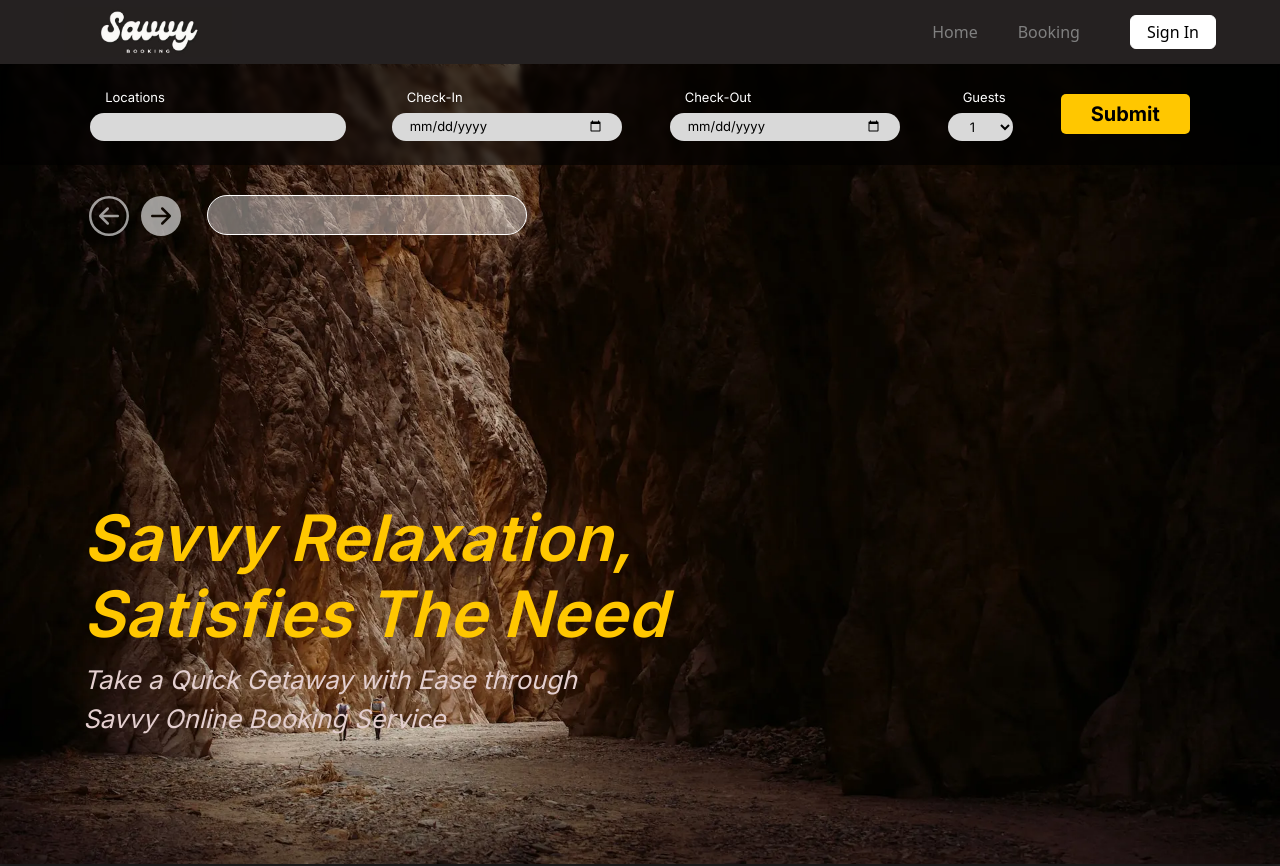
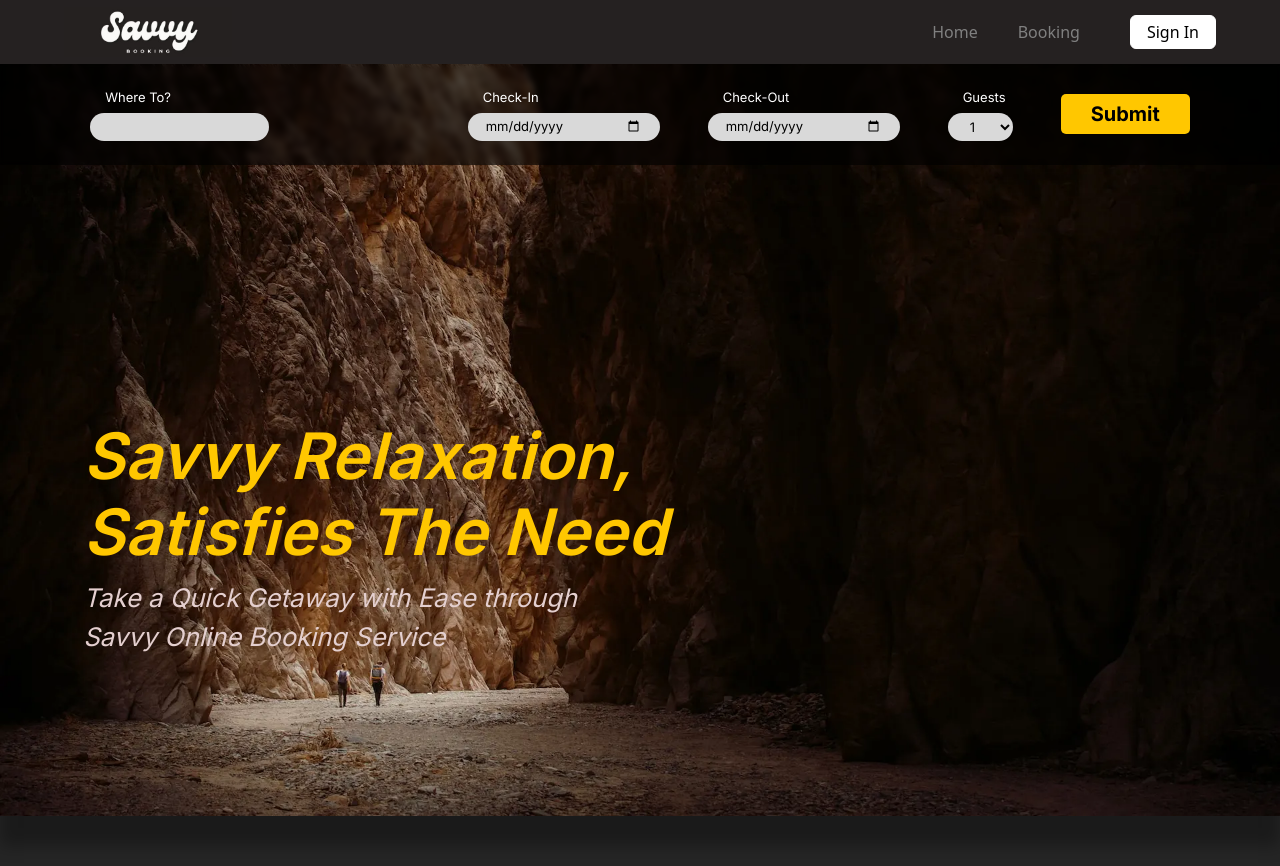
Before and after one commit to makyiabonner/booking, a Next.js app: page / in a window 1280 px wide. Shown: the top 866 px of the page. Built offline with nearby package versions, Linux system fonts and the light colour scheme.

Commit message:
search tab fully responsive and removed unused components

```diff
--- a/src/components/Homepage/Landing/landing.js
+++ b/src/components/Homepage/Landing/landing.js
@@ -2,25 +2,25 @@ import styles from './landing.module.scss';
 
 export default function LandingSection(){
     return(
-        <div className={styles.landing}>
-              <form className={`py-4 ${styles.form}`}>
+        <div className={styles.Landing}>
+              <form className={`py-4 ${styles.Form}`}>
                 <section className={` flex-column flex-lg-row gap-3 gap-lg-0 ${styles.section}`}>
                   <div>
-                      <label className={`${styles.label} d-block`}>Locations</label>
-                      <input className={styles.LocationText} type='text' required />
+                      <label className={`${styles.Form__label} d-block`}>Where To?</label>
+                      <input className={styles.Form__inputLocation} type='text' required />
                   </div>
                   <section className={`flex-column flex-lg-row gap-3 gap-lg-5 ${styles.rightSectionForm}`}>
                     <div>
-                        <label className={`${styles.label} d-block`}>Check-In</label>
-                        <input className={styles.inputText} type='date' />
+                        <label className={`${styles.Form__label} d-block`}>Check-In</label>
+                        <input className={styles.Form__input} type='date' />
                     </div>
                     <div>
-                        <label className={`${styles.label} d-block`}>Check-Out</label>
-                        <input className={styles.inputText} type='date' />
+                        <label className={`${styles.Form__label} d-block`}>Check-Out</label>
+                        <input className={styles.Form__input} type='date' />
                     </div>
                     <div>
-                        <label className={`${styles.label} d-block`}>Guests</label>
-                        <select className={`w-100 ${styles.inputText}`}>
+                        <label className={`${styles.Form__label} d-block`}>Guests</label>
+                        <select className={`w-100 ${styles.Form__input}`}>
                           <option value="1">1</option>
                           <option value="2">2</option>
                           <option value="3">3</option>
@@ -32,26 +32,13 @@ export default function LandingSection(){
                   </section>
                 </section>
               </form>
-              <section className={styles.landingContent}>
-                <div className={styles.landingNav}>
-                  <button className={`d-none d-lg-block ${styles.button}`}>
-                    <svg xmlns="http://www.w3.org/2000/svg" width="40" height="40" fill="rgba(255,255,255,.6)" class="bi bi-arrow-left-circle" viewBox="0 0 16 16">
-                      <path fill-rule="evenodd" d="M1 8a7 7 0 1 0 14 0A7 7 0 0 0 1 8zm15 0A8 8 0 1 1 0 8a8 8 0 0 1 16 0zm-4.5-.5a.5.5 0 0 1 0 1H5.707l2.147 2.146a.5.5 0 0 1-.708.708l-3-3a.5.5 0 0 1 0-.708l3-3a.5.5 0 1 1 .708.708L5.707 7.5H11.5z"/>
-                    </svg>
-                  </button>
-                  <button className={`d-none d-lg-block ${styles.button}`}>
-                    <svg xmlns="http://www.w3.org/2000/svg" width="40" height="40" fill="rgba(255,255,255,.6)" class="bi bi-arrow-right-circle-fill" viewBox="0 0 16 16">
-                      <path d="M8 0a8 8 0 1 1 0 16A8 8 0 0 1 8 0zM4.5 7.5a.5.5 0 0 0 0 1h5.793l-2.147 2.146a.5.5 0 0 0 .708.708l3-3a.5.5 0 0 0 0-.708l-3-3a.5.5 0 1 0-.708.708L10.293 7.5H4.5z"/>
-                    </svg>
-                  </button>
-                  <input className={`d-none d-lg-block ${styles.input}`} type='text' />
-                </div>
-                <div className={`${styles.landingDiv} pb-lg-0`}>
+              <section className={styles.Hero}>
+                <div className={styles.Hero__content}>
                   <i>
-                    <h1 className={styles.landingText}>Savvy Relaxation,<br></br>Satisfies The Need</h1>
+                    <h1 className={styles.Hero__title}>Savvy Relaxation,<br></br>Satisfies The Need</h1>
                   </i>
                   <i>
-                    <p className={styles.landingDesc}>Take a Quick Getaway with Ease through<br></br> Savvy Online Booking Service</p>
+                    <p className={styles.Hero__subtitle}>Take a Quick Getaway with Ease through<br></br> Savvy Online Booking Service</p>
                   </i>
                 </div>
               </section>
--- a/src/components/Homepage/Landing/landing.module.scss
+++ b/src/components/Homepage/Landing/landing.module.scss
@@ -1,7 +1,7 @@
 @import '../../../styles/variables.scss';
 @import '../../../styles/fonts.scss';
 
-.form{
+.Form{
   display: flex;
   justify-content: space-between;
   width: 100%;
@@ -11,6 +11,27 @@
   color: white;
   backdrop-filter: blur(3px);
   gap: 20px;
+
+  &__label{
+    font-size: 13px;
+    margin: 0 5px 5px 15px;
+  }
+
+  &__inputLocation{
+    width: clamp(11em,14vw,18rem);
+  }
+  &__input{
+    width: clamp(11em,15vw,230px);
+  }
+  &__inputLocation,
+  &__input{
+    height: 28px;
+    padding:6px 18px;
+    font-size: 13px;
+    background-color: #D9D9D9;
+    border-radius: 20px;
+    border:none
+  }
 }
 .section{
   display: flex;
@@ -23,24 +44,6 @@
   display: flex;
   gap: 15px;
 }
-.label{
-  font-size: 13px;
-  margin: 0 5px 5px 15px;
-}
-.LocationText{
-  width: clamp(230px,20vw,420px);
-}
-.inputText{
-  width: 230px;
-}
-.LocationText,.inputText{
-  height: 28px;
-  padding:6px 18px;
-  font-size: 13px;
-  background-color: #D9D9D9;
-  border-radius: 20px;
-  border:none
-}
 .submitButton{
   background-color: $brand-info;
   align-self: flex-end;
@@ -51,7 +54,7 @@
   font-size: 20px;
   font-weight: bold;
 }
-.landing{
+.Landing{
   display: flex;
   flex-direction: column;
   justify-content: space-between;
@@ -59,37 +62,28 @@
   background-size: cover;
   background-position: 50% 70%;
   box-shadow: 0px 30px 15px 0 rgba(0, 0, 0, .3);
-  height:800px;
-  width: 100%;
-  padding:0px ;
+  height:47em;
 }
-.landingContent{
+.Hero{
+  &__content{
     display: flex;
     flex-direction: column;
-  justify-content: space-between;
+    justify-content: flex-end;
+    padding-bottom: 9em;
     height: 100%;
     width: 87%;
     margin: auto;
   }
-.landingNav{
-  display: flex;
-  margin-top:30px;
-  width: 80%;
-  align-items: flex-start;
-  justify-self: flex-start;
-}
-.landingDiv{
-  margin-bottom: 110px;
-  padding-bottom: 90px;
-}
-.landingText{
+
+  &__title{
     font-size: clamp(30px, 5vw,90px);
     font-weight: 600;
     color: $brand-info;
   }
-.landingDesc{
+  &__subtitle{
     font-size: clamp(14px,2vw,33px);
     color: rgb(228, 207, 207);
+  }
 }
 .button{
   background-color: transparent;
```
Lines whose indentation alone changed are shown as unchanged.
